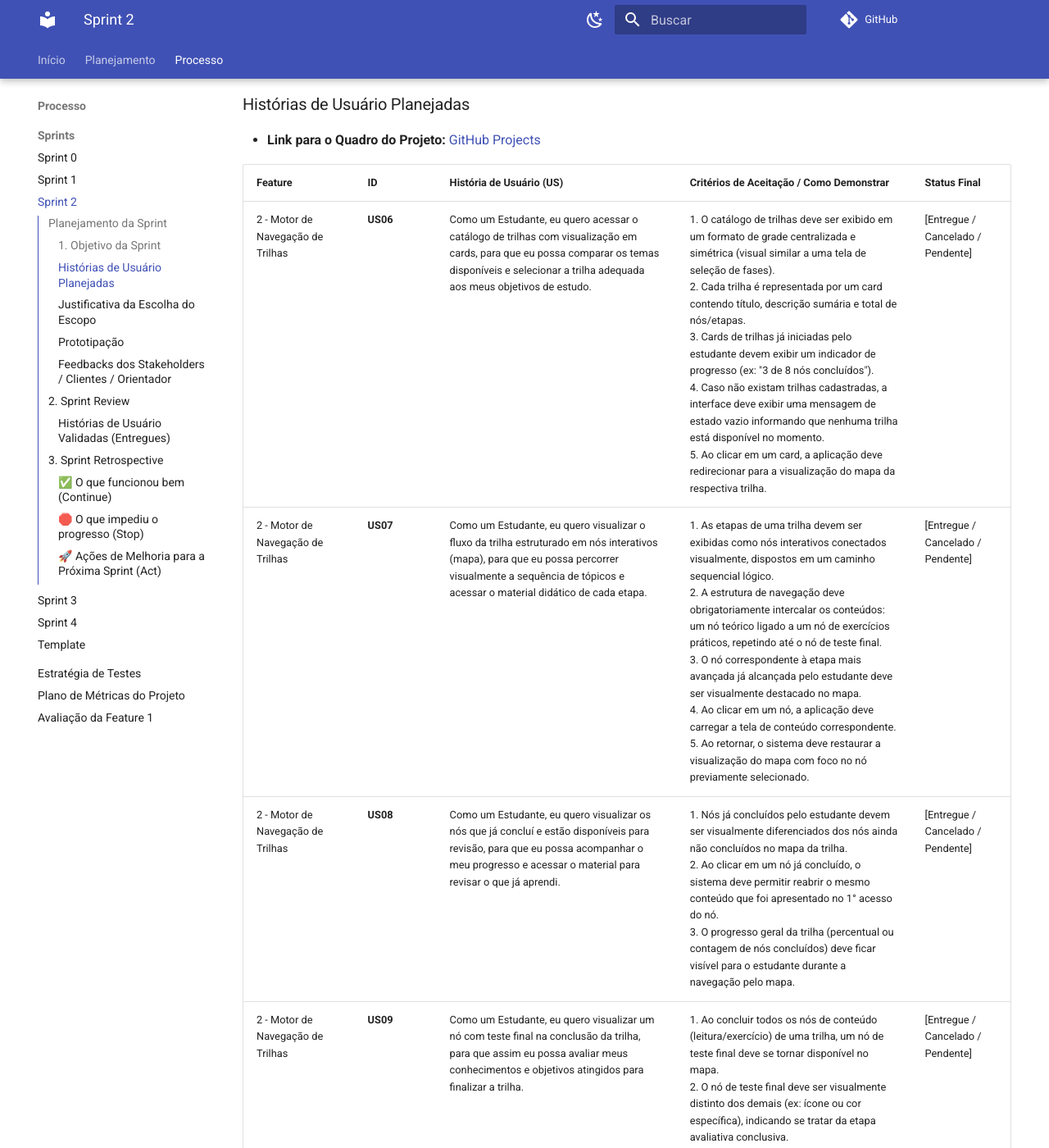
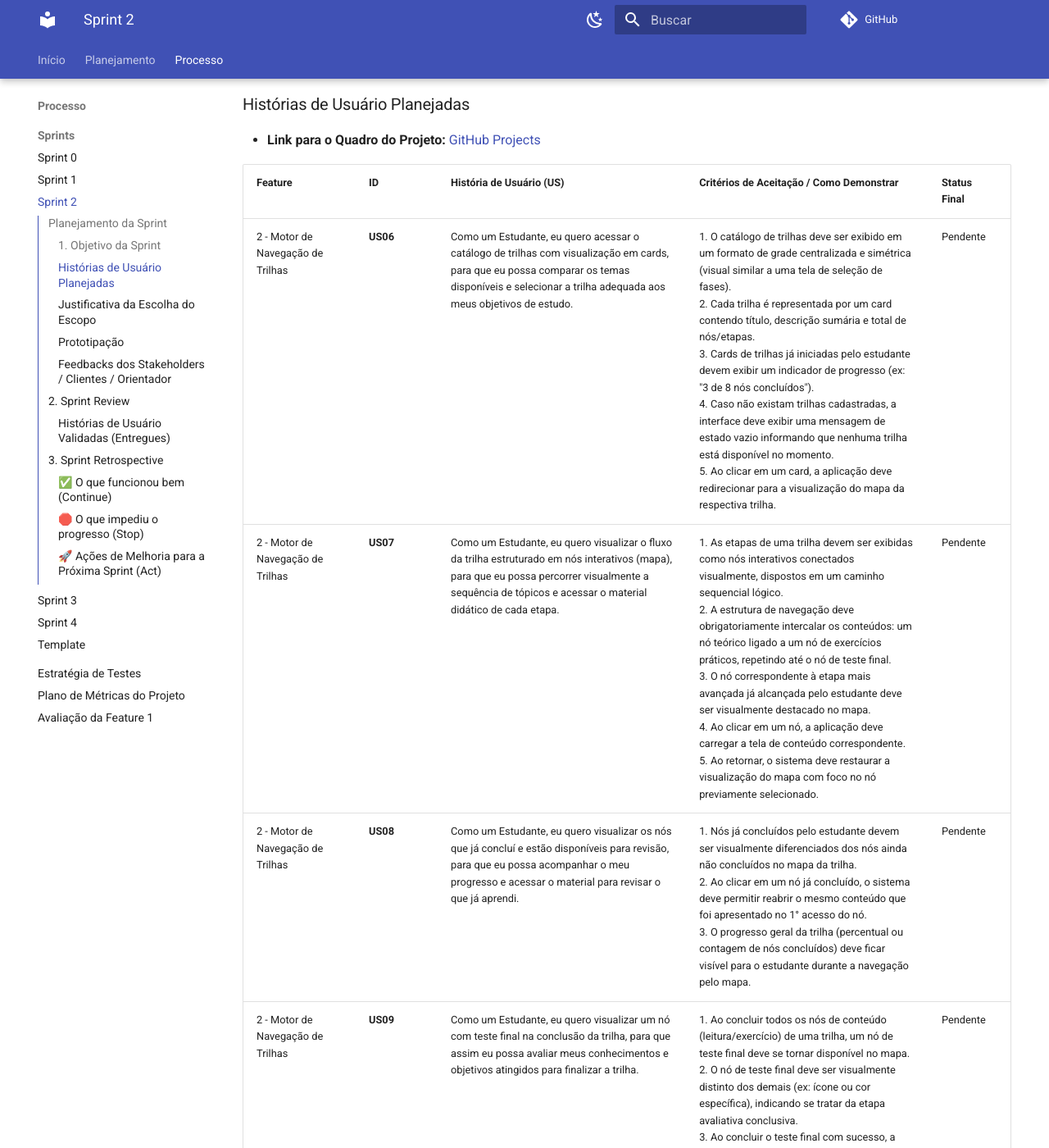
Before and after one commit to CedisUnB/AEGIS, an MkDocs documentation site: the page built from docs/process/sprints/sprint_2.md, in a window 1280 px wide and 1400 px high, scrolled down 663 px. Shown: the whole window at 82% size. Built offline with MkDocs 1.6.1 and Material for MkDocs 9.7.7, drawn with Linux system fonts in a browser that asks for light colours; comment, search, counter and statistics services are not loaded; some of the changed text lies outside the part shown.

Commit message:
docs: ajusta documentacao

```diff
--- a/docs/process/sprints/sprint_2.md
+++ b/docs/process/sprints/sprint_2.md
@@ -18,14 +18,14 @@
 
 | Feature | ID | História de Usuário (US) | Critérios de Aceitação / Como Demonstrar | Status Final |
 |---|---|---|---|---|
-| 2 - Motor de Navegação de Trilhas | **US06** | Como um Estudante, eu quero acessar o catálogo de trilhas com visualização em cards, para que eu possa comparar os temas disponíveis e selecionar a trilha adequada aos meus objetivos de estudo. | 1. O catálogo de trilhas deve ser exibido em um formato de grade centralizada e simétrica (visual similar a uma tela de seleção de fases).<br>2. Cada trilha é representada por um card contendo título, descrição sumária e total de nós/etapas.<br>3. Cards de trilhas já iniciadas pelo estudante devem exibir um indicador de progresso (ex: "3 de 8 nós concluídos").<br>4. Caso não existam trilhas cadastradas, a interface deve exibir uma mensagem de estado vazio informando que nenhuma trilha está disponível no momento.<br>5. Ao clicar em um card, a aplicação deve redirecionar para a visualização do mapa da respectiva trilha. | [Entregue / Cancelado / Pendente] |
-| 2 - Motor de Navegação de Trilhas | **US07** | Como um Estudante, eu quero visualizar o fluxo da trilha estruturado em nós interativos (mapa), para que eu possa percorrer visualmente a sequência de tópicos e acessar o material didático de cada etapa. | 1. As etapas de uma trilha devem ser exibidas como nós interativos conectados visualmente, dispostos em um caminho sequencial lógico.<br>2. A estrutura de navegação deve obrigatoriamente intercalar os conteúdos: um nó teórico ligado a um nó de exercícios práticos, repetindo até o nó de teste final.<br>3. O nó correspondente à etapa mais avançada já alcançada pelo estudante deve ser visualmente destacado no mapa.<br>4. Ao clicar em um nó, a aplicação deve carregar a tela de conteúdo correspondente.<br>5. Ao retornar, o sistema deve restaurar a visualização do mapa com foco no nó previamente selecionado. | [Entregue / Cancelado / Pendente] |
-| 2 - Motor de Navegação de Trilhas | **US08** | Como um Estudante, eu quero visualizar os nós que já concluí e estão disponíveis para revisão, para que eu possa acompanhar o meu progresso e acessar o material para revisar o que já aprendi. | 1. Nós já concluídos pelo estudante devem ser visualmente diferenciados dos nós ainda não concluídos no mapa da trilha.<br>2. Ao clicar em um nó já concluído, o sistema deve permitir reabrir o mesmo conteúdo que foi apresentado no 1° acesso do nó.<br>3. O progresso geral da trilha (percentual ou contagem de nós concluídos) deve ficar visível para o estudante durante a navegação pelo mapa. | [Entregue / Cancelado / Pendente] |
-| 2 - Motor de Navegação de Trilhas | **US09** | Como um Estudante, eu quero visualizar um nó com teste final na conclusão da trilha, para que assim eu possa avaliar meus conhecimentos e objetivos atingidos para finalizar a trilha. | 1. Ao concluir todos os nós de conteúdo (leitura/exercício) de uma trilha, um nó de teste final deve se tornar disponível no mapa.<br>2. O nó de teste final deve ser visualmente distinto dos demais (ex: ícone ou cor específica), indicando se tratar da etapa avaliativa conclusiva.<br>3. Ao concluir o teste final com sucesso, a trilha deve ser marcada como concluída, refletindo esse status no catálogo (US06) e no mapa. | [Entregue / Cancelado / Pendente] |
-| 4 - Apresentação e Prática de Conteúdos | **US12** | Como um Estudante, eu quero acessar o conteúdo teórico do nó de leitura, para que eu possa aprender o conteúdo antes de iniciar os exercícios. | 1. O conteúdo teórico não deve ser exibido como um texto corrido extenso, mas sim distribuído em uma estrutura navegável e interativa (balão navegável com botões "Voltar" e "Próximo").<br>2. Ao alcançar o final do fluxo de leitura, o sistema deve exibir uma área dedicada às referências bibliográficas e leituras complementares daquele assunto.<br>3. O estudante deve poder marcar o nó como concluído após visualizá-lo.<br>4. Deve haver uma ação clara para avançar ao próximo nó (exercício) após a leitura. | [Entregue / Cancelado / Pendente] |
-| 4 - Apresentação e Prática de Conteúdos | **US13** | Como um Estudante, eu quero acessar o conteúdo prático do nó de exercício, para que eu possa praticar o que aprendi do assunto e reforçar o meu conhecimento. | 1. Ao acessar um nó de exercício, o sistema deve exibir os enunciados das questões práticas vinculadas àquele nó.<br>2. O estudante deve poder interagir com os campos de resposta conforme o tipo de exercício.<br>3. O sistema deve indicar visualmente quais exercícios já foram respondidos anteriormente, mesmo antes da submissão final. | [Entregue / Cancelado / Pendente] |
-| 4 - Apresentação e Prática de Conteúdos | **US14** | Como um Estudante, eu quero acessar o teste final da trilha, para que eu possa testar o meu conhecimento e concluir a trilha. | 1. O nó de teste final deve exibir todas as questões avaliativas da trilha em uma única sessão de teste.<br>2. O sistema deve impedir a submissão do teste caso alguma questão obrigatória não tenha sido respondida.<br>3. Ao concluir o teste, o estudante deve visualizar um resumo do resultado (pontuação, acertos e erros). | [Entregue / Cancelado / Pendente] |
-| 4 - Apresentação e Prática de Conteúdos | **US15** | Como um Estudante, eu quero submeter respostas para exercícios práticos e receber validação, para que eu possa testar o conhecimento adquirido na prática. | 1. Ao submeter uma resposta de exercício, o sistema deve validar e indicar imediatamente se está correta ou incorreta.<br>2. Caso a resposta esteja incorreta, o sistema deve oferecer a opção de tentar novamente ou visualizar feedback sobre o erro.<br>3. Respostas corretas devem ser persistidas associadas ao estudante e ao nó, para exibição em modo de revisão (US08). | [Entregue / Cancelado / Pendente] |
+| 2 - Motor de Navegação de Trilhas | **US06** | Como um Estudante, eu quero acessar o catálogo de trilhas com visualização em cards, para que eu possa comparar os temas disponíveis e selecionar a trilha adequada aos meus objetivos de estudo. | 1. O catálogo de trilhas deve ser exibido em um formato de grade centralizada e simétrica (visual similar a uma tela de seleção de fases).<br>2. Cada trilha é representada por um card contendo título, descrição sumária e total de nós/etapas.<br>3. Cards de trilhas já iniciadas pelo estudante devem exibir um indicador de progresso (ex: "3 de 8 nós concluídos").<br>4. Caso não existam trilhas cadastradas, a interface deve exibir uma mensagem de estado vazio informando que nenhuma trilha está disponível no momento.<br>5. Ao clicar em um card, a aplicação deve redirecionar para a visualização do mapa da respectiva trilha. | Pendente |
+| 2 - Motor de Navegação de Trilhas | **US07** | Como um Estudante, eu quero visualizar o fluxo da trilha estruturado em nós interativos (mapa), para que eu possa percorrer visualmente a sequência de tópicos e acessar o material didático de cada etapa. | 1. As etapas de uma trilha devem ser exibidas como nós interativos conectados visualmente, dispostos em um caminho sequencial lógico.<br>2. A estrutura de navegação deve obrigatoriamente intercalar os conteúdos: um nó teórico ligado a um nó de exercícios práticos, repetindo até o nó de teste final.<br>3. O nó correspondente à etapa mais avançada já alcançada pelo estudante deve ser visualmente destacado no mapa.<br>4. Ao clicar em um nó, a aplicação deve carregar a tela de conteúdo correspondente.<br>5. Ao retornar, o sistema deve restaurar a visualização do mapa com foco no nó previamente selecionado. | Pendente |
+| 2 - Motor de Navegação de Trilhas | **US08** | Como um Estudante, eu quero visualizar os nós que já concluí e estão disponíveis para revisão, para que eu possa acompanhar o meu progresso e acessar o material para revisar o que já aprendi. | 1. Nós já concluídos pelo estudante devem ser visualmente diferenciados dos nós ainda não concluídos no mapa da trilha.<br>2. Ao clicar em um nó já concluído, o sistema deve permitir reabrir o mesmo conteúdo que foi apresentado no 1° acesso do nó.<br>3. O progresso geral da trilha (percentual ou contagem de nós concluídos) deve ficar visível para o estudante durante a navegação pelo mapa. | Pendente |
+| 2 - Motor de Navegação de Trilhas | **US09** | Como um Estudante, eu quero visualizar um nó com teste final na conclusão da trilha, para que assim eu possa avaliar meus conhecimentos e objetivos atingidos para finalizar a trilha. | 1. Ao concluir todos os nós de conteúdo (leitura/exercício) de uma trilha, um nó de teste final deve se tornar disponível no mapa.<br>2. O nó de teste final deve ser visualmente distinto dos demais (ex: ícone ou cor específica), indicando se tratar da etapa avaliativa conclusiva.<br>3. Ao concluir o teste final com sucesso, a trilha deve ser marcada como concluída, refletindo esse status no catálogo (US06) e no mapa. | Pendente |
+| 4 - Apresentação e Prática de Conteúdos | **US12** | Como um Estudante, eu quero acessar o conteúdo teórico do nó de leitura, para que eu possa aprender o conteúdo antes de iniciar os exercícios. | 1. O conteúdo teórico não deve ser exibido como um texto corrido extenso, mas sim distribuído em uma estrutura navegável e interativa (balão navegável com botões "Voltar" e "Próximo").<br>2. Ao alcançar o final do fluxo de leitura, o sistema deve exibir uma área dedicada às referências bibliográficas e leituras complementares daquele assunto.<br>3. O estudante deve poder marcar o nó como concluído após visualizá-lo.<br>4. Deve haver uma ação clara para avançar ao próximo nó (exercício) após a leitura. | Pendente |
+| 4 - Apresentação e Prática de Conteúdos | **US13** | Como um Estudante, eu quero acessar o conteúdo prático do nó de exercício, para que eu possa praticar o que aprendi do assunto e reforçar o meu conhecimento. | 1. Ao acessar um nó de exercício, o sistema deve exibir os enunciados das questões práticas vinculadas àquele nó.<br>2. O estudante deve poder interagir com os campos de resposta conforme o tipo de exercício.<br>3. O sistema deve indicar visualmente quais exercícios já foram respondidos anteriormente, mesmo antes da submissão final. | Pendente |
+| 4 - Apresentação e Prática de Conteúdos | **US14** | Como um Estudante, eu quero acessar o teste final da trilha, para que eu possa testar o meu conhecimento e concluir a trilha. | 1. O nó de teste final deve exibir todas as questões avaliativas da trilha em uma única sessão de teste.<br>2. O sistema deve impedir a submissão do teste caso alguma questão obrigatória não tenha sido respondida.<br>3. Ao concluir o teste, o estudante deve visualizar um resumo do resultado (pontuação, acertos e erros). | Pendente |
+| 4 - Apresentação e Prática de Conteúdos | **US15** | Como um Estudante, eu quero submeter respostas para exercícios práticos e receber validação, para que eu possa testar o conhecimento adquirido na prática. | 1. Ao submeter uma resposta de exercício, o sistema deve validar e indicar imediatamente se está correta ou incorreta.<br>2. Caso a resposta esteja incorreta, o sistema deve oferecer a opção de tentar novamente ou visualizar feedback sobre o erro.<br>3. Respostas corretas devem ser persistidas associadas ao estudante e ao nó, para exibição em modo de revisão (US08). | Pendente |
 
 ### Justificativa da Escolha do Escopo
 
--- a/mkdocs.yml
+++ b/mkdocs.yml
@@ -49,7 +49,7 @@ nav:
       - Metodologia de Desenvolvimento:
           - Scrum + XP: planning/development/methodology.md
       - Requisitos:
-          - Documento de Requisitos: planning/requirements/docs_requisitos_v2.mdþ
+          - Documento de Requisitos: planning/requirements/docs_requisitos_v2.md
       - Arquitetura:
           - DAS: planning/architecture/software-architecture-document.md
       - Cronograma:
```
Also changed, not shown: docs/process/auditoria-seguranca-feature1.md (+1 -1 lines).
